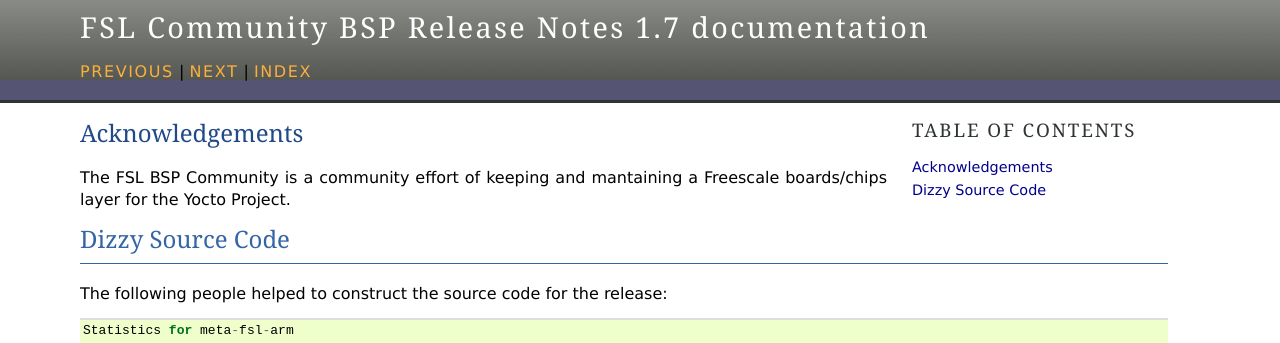
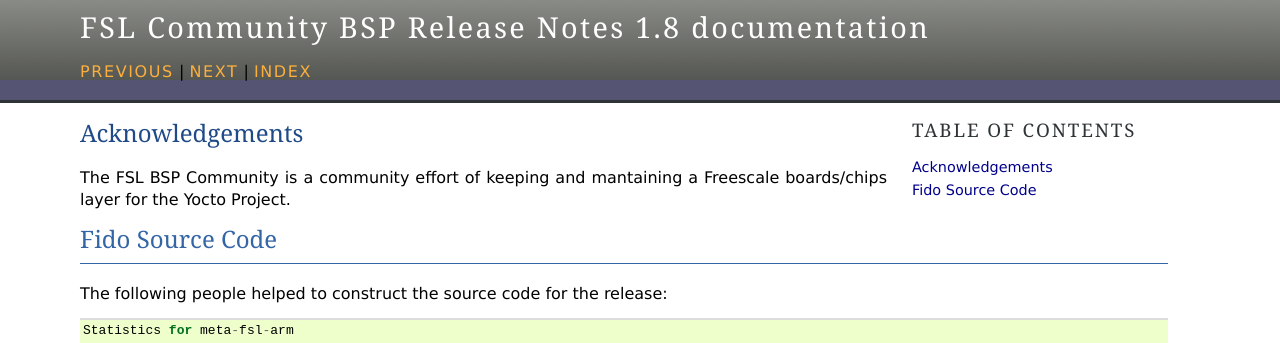
Before and after one commit to Freescale/Documentation, a Sphinx documentation site: the page built from release-notes/source/Acknowledgement.rst, in a window 1280 px wide and 900 px high. Shown: the top 343 px of the window. Built offline with Sphinx 7.4.7, drawn with Linux system fonts in a browser that asks for light colours.

Commit message:
RN: Update to Fido
Signed-off-by: Daiane Angolini <daiane.angolini@freescale.com>

```diff
--- a/release-notes/source/conf.py
+++ b/release-notes/source/conf.py
@@ -51,9 +51,9 @@
 # built documents.
 #
 # The short X.Y version.
-version = 'dizzy'
+version = 'fido'
 # The full version, including alpha/beta/rc tags.
-release = '1.7'
+release = '1.8'
 
 if tags.has('draft'):
     release = release + " (Draft document)"
--- a/release-notes/source/variables.inc
+++ b/release-notes/source/variables.inc
@@ -1,3 +1,3 @@
-.. |release_name| replace:: Dizzy
+.. |release_name| replace:: Fido
 .. |project_name| replace:: FSL Community BSP
 .. |freescale_release_name| replace:: Freescale Official Release
--- a/user-guide/source/nsteps.rst
+++ b/user-guide/source/nsteps.rst
@@ -16,7 +16,7 @@
     $ cd fsl-community-bsp
     fsl-community-bsp $ repo init \
                             -u https://github.com/Freescale/fsl-community-bsp-platform \
-                            -b dizzy
+                            -b fido
     fsl-community-bsp $ repo sync
 
 4. Select your machine (:ref:`machines`) and prepare the environment for bitbake::
```
Also changed, not shown: release-notes/source/bsp-scope.rst (+4 -4 lines).
